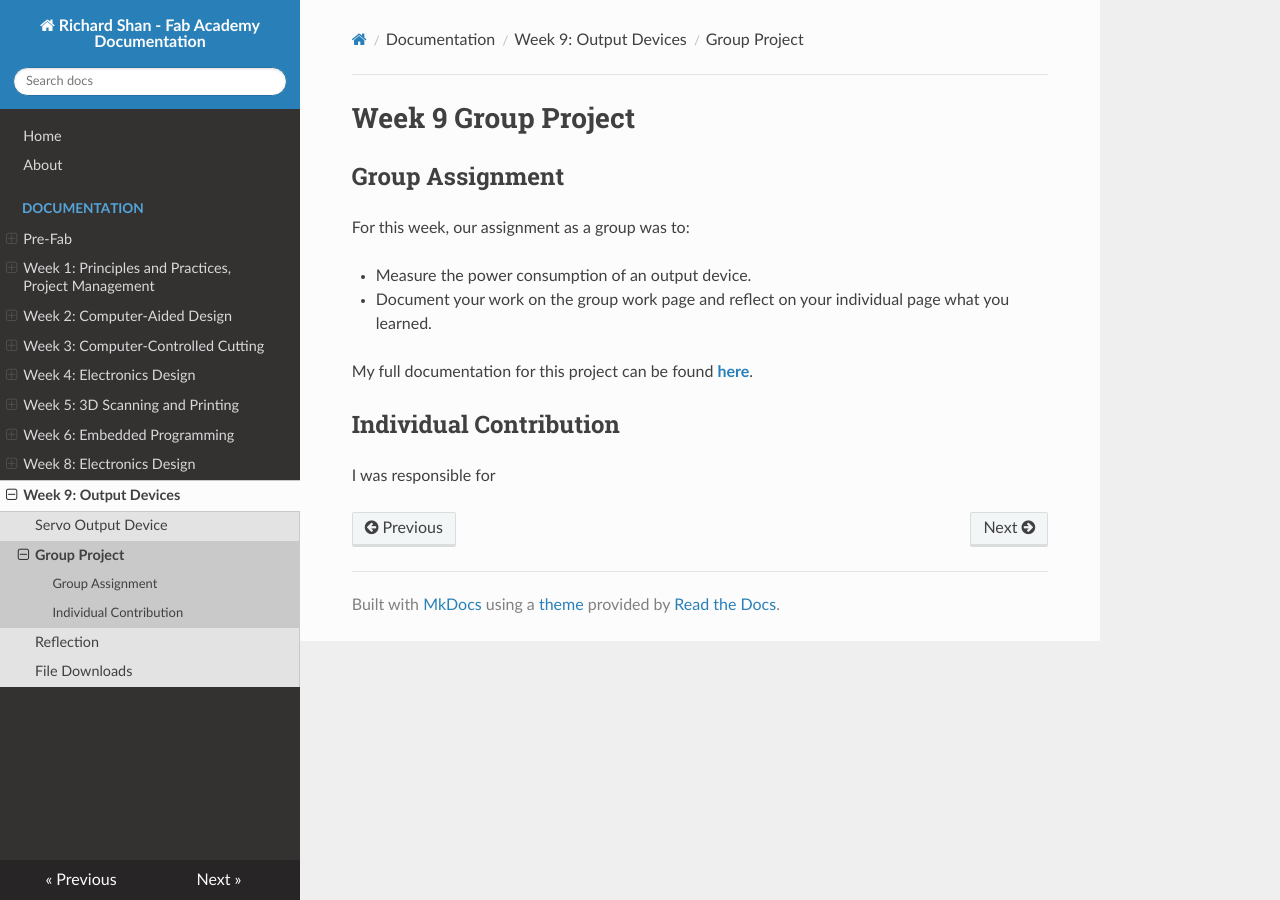
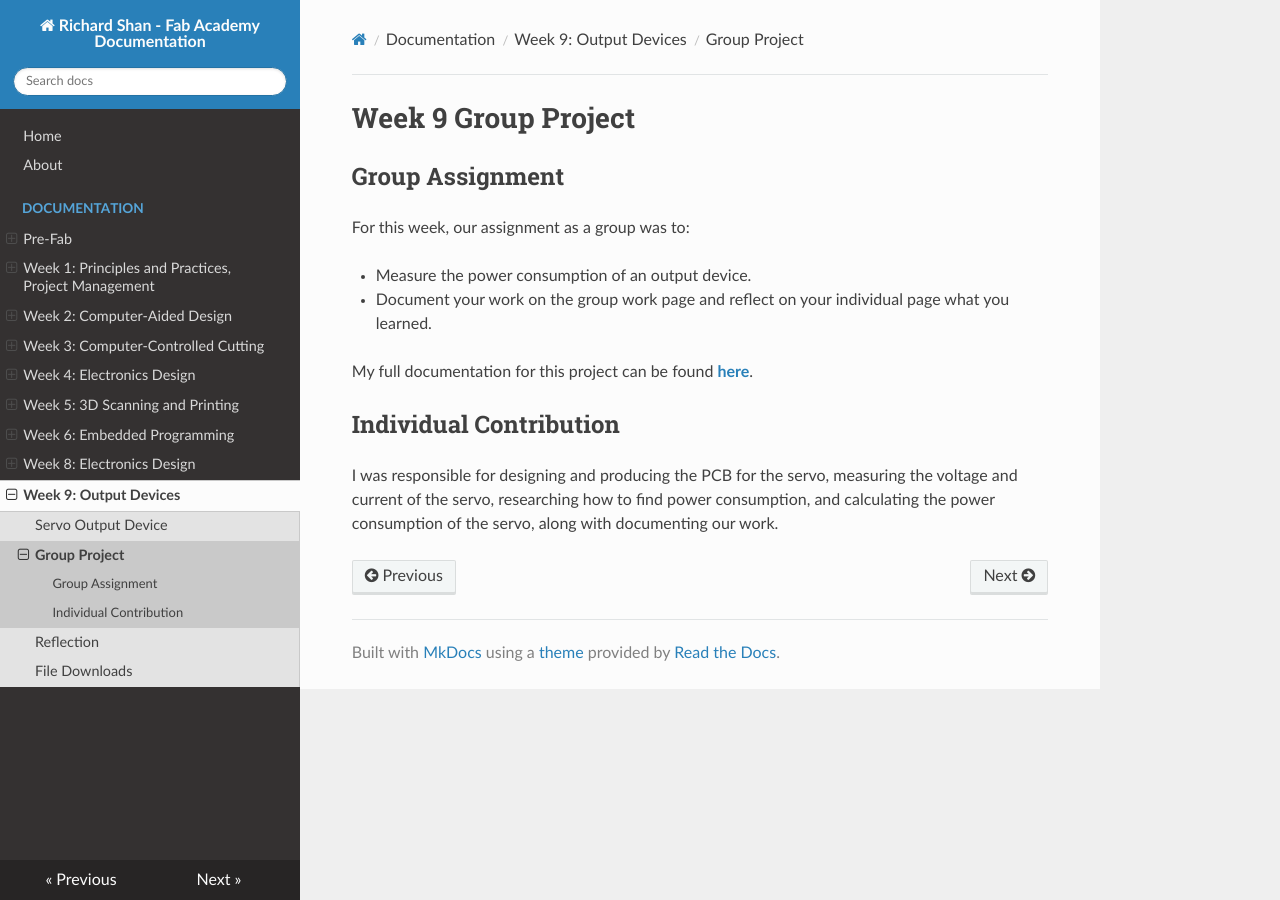
Before and after one commit to richard-shan/fabRepo, an MkDocs documentation site: the page built from docs/lessons/week9/groupProject.md, in a window 1280 px wide. Built offline with MkDocs 1.6.1, drawn with Linux system fonts in a browser that asks for light colours; nearby versions of some CDN libraries.

Commit message:
Week 9 documentation

```diff
--- a/docs/lessons/week9/groupProject.md
+++ b/docs/lessons/week9/groupProject.md
@@ -10,4 +10,4 @@ My full documentation for this project can be found <a href="https://fabacademy.
 
 ## Individual Contribution
 
-I was responsible for
+I was responsible for designing and producing the PCB for the servo, measuring the voltage and current of the servo, researching how to find power consumption, and calculating the power consumption of the servo, along with documenting our work.
```
